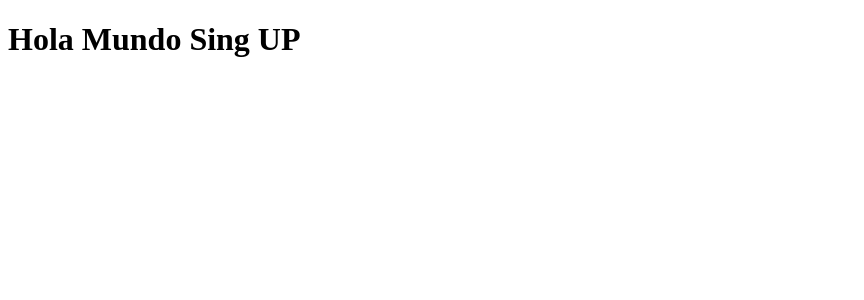
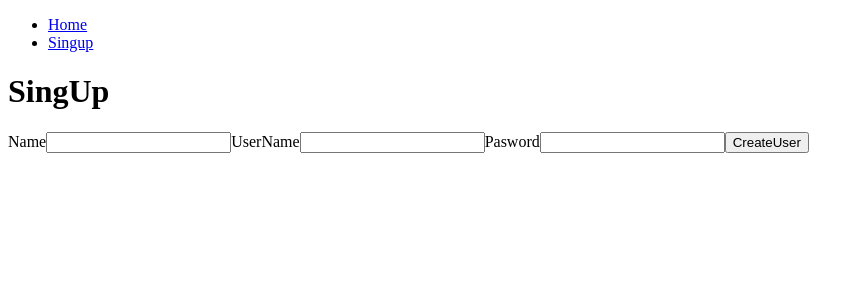
Before and after one commit to alejandraduque98/Login-ReactVite, a React (Vite) app: page /Singup in a window 1280 px wide. Shown: the top 300 px of the page, without its empty margins (0-864 px from the left). Built offline with nearby package versions, Linux system fonts and the light colour scheme.

Commit message:
correcion login y context provider

```diff
--- /dev/null
+++ b/src/Layout/DefaultLayout.tsx
@@ -0,0 +1,26 @@
+import { Children } from "react";
+import { Link } from "react-router-dom";
+
+interface DefaultLayoutProps {
+    children:React.ReactNode;
+}
+export default function DefaultLayout({ children }: DefaultLayoutProps){
+    return(
+
+        <>
+            <header>
+                <nav>
+                    <ul>
+                        <li> <Link to="/">Home</Link> </li>
+
+                        <li> <Link to="/Singup">Singup</Link> </li>
+                    </ul>
+                </nav>
+            </header>
+
+            <main>
+                {children}
+            </main>
+        </>
+    )
+}
--- a/src/auth/AuthProvider.tsx
+++ b/src/auth/AuthProvider.tsx
@@ -12,7 +12,7 @@ const AuthContext = createContext({
     isAuthenticated: false,
 })
 
-export function AuthProvider({children}: AuthProviderProps){
+export function AuthProvider({ children }: AuthProviderProps){
     //Vamos a validar que exista la autenficación desde la info que enviamos del backen al front-end
     const [isAuthenticated, setisAuthenticated]= useState(true);
     //nota: cuando tengamos el back const [isAuthenticated, setisAuthenticated]= useState(cambiaomos este avlor segun retorne node.js);
--- a/src/routes/Login.tsx
+++ b/src/routes/Login.tsx
@@ -1,6 +1,21 @@
+import DefaultLayout from "../Layout/DefaultLayout";
+
 export default function Login(){
 
     return(
-        <h1>Hola mundo Login</h1>
-    )
+        <DefaultLayout>
+            <form action="">
+
+            <h1>Login</h1>
+
+            <label htmlFor="">UserName</label>
+            <input type="text" />
+
+            <label htmlFor="">Pasword</label>
+            <input type="Password" />
+
+            <button>Login</button>
+            </form>
+        </DefaultLayout>
+    );
 }
--- a/src/routes/Singup.tsx
+++ b/src/routes/Singup.tsx
@@ -1,5 +1,26 @@
+import DefaultLayout from "../Layout/DefaultLayout";
+
 export default function Singup(){
+
     return (
-        <h1>Hola Mundo Sing UP</h1>
+
+        <DefaultLayout>
+            <form action="">
+
+                <h1>SingUp</h1>
+
+                <label htmlFor="">Name</label>
+                <input type="text" />
+
+                <label htmlFor="">UserName</label>
+                <input type="text" />
+
+                <label htmlFor="">Pasword</label>
+                <input type="Password" />
+
+                <button>CreateUser</button>
+            </form>
+        </DefaultLayout>
+
     )
 }
```
Also changed, not shown: src/main.tsx (+5 -5 lines).
